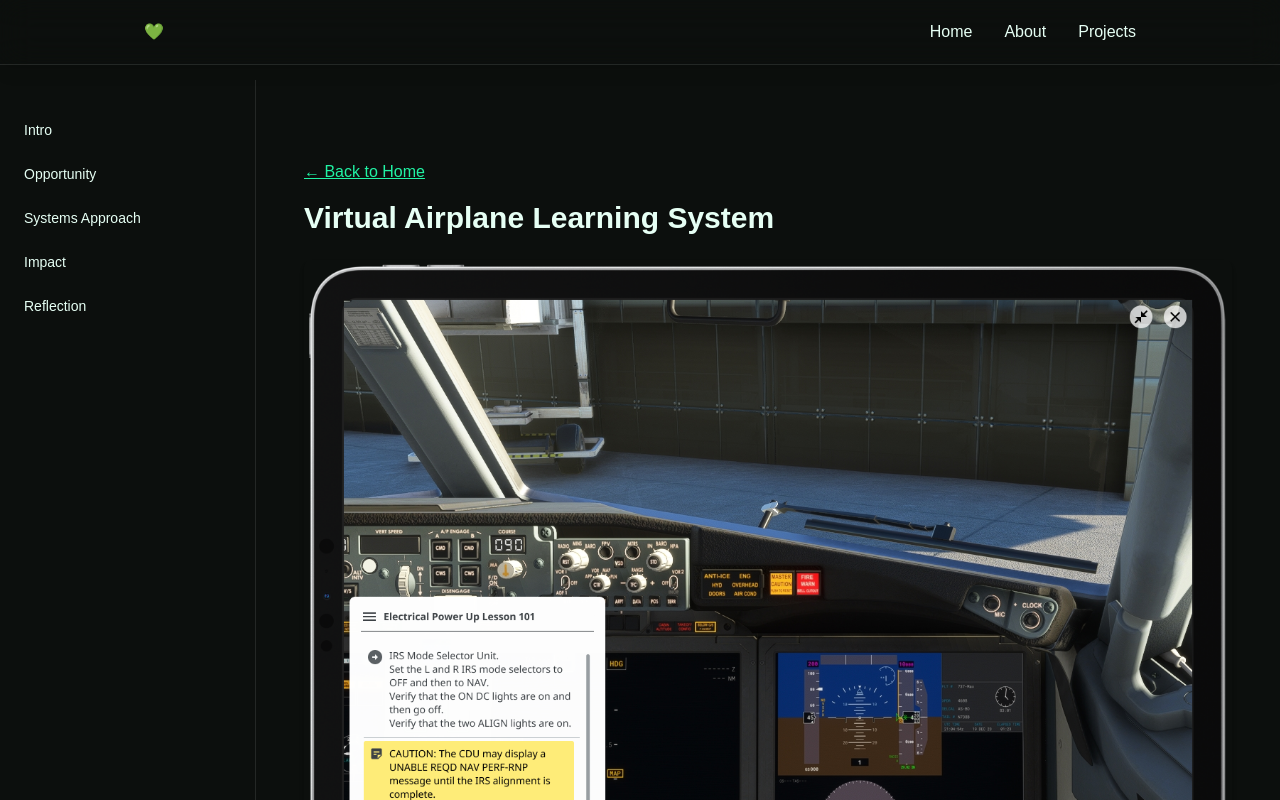
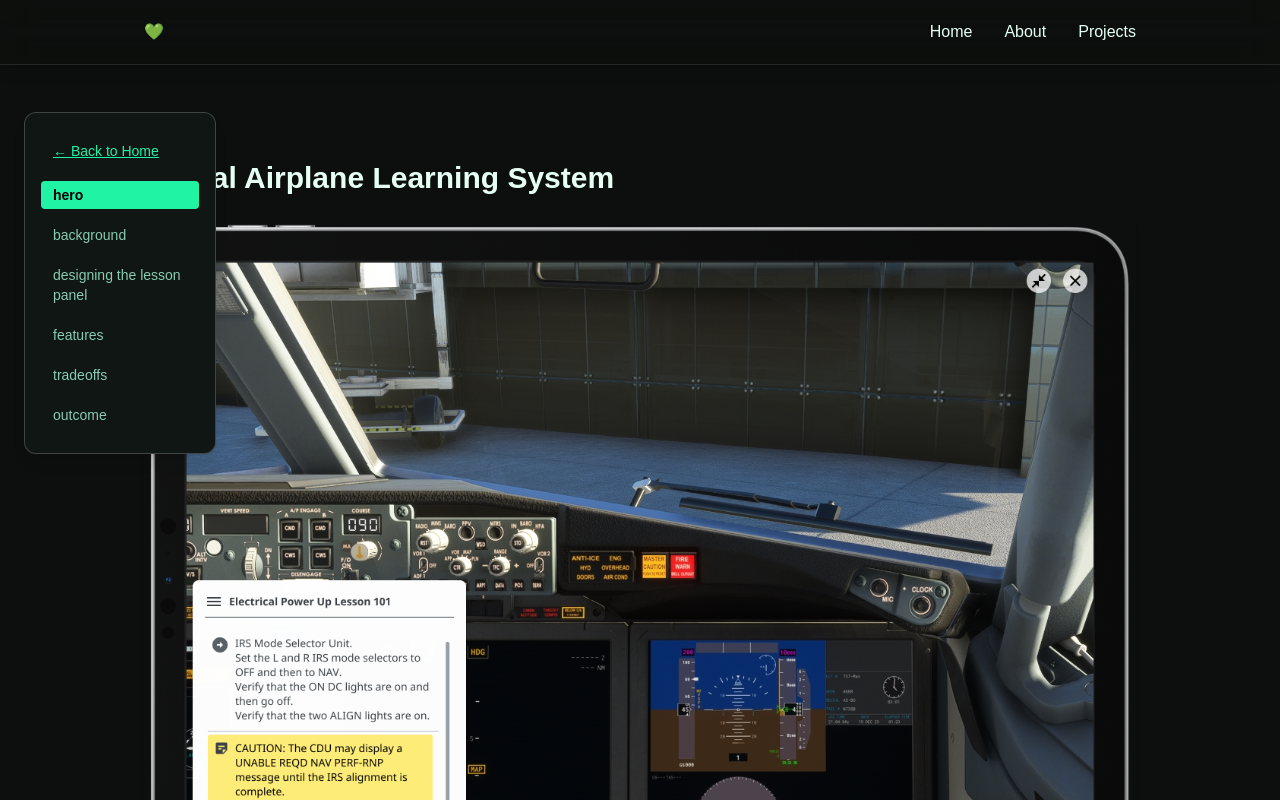
Before and after one commit to jordonaut/firstreactportfolio, a React (Vite) app: page /projects/virtual-airplane in a window 1280 px wide. Shown: the top 800 px of the page. Built offline with nearby package versions, Linux system fonts and the light colour scheme.

Commit message:
Updated the Sidebar and case study layout

```diff
--- a/src/components/caseStudies/VirtualAirplane.jsx
+++ b/src/components/caseStudies/VirtualAirplane.jsx
@@ -23,13 +23,7 @@ export default function VirtualAirplane() {
       transition={transition}
     >
       <CaseStudyLayout>
-        <Section id="hero">
-          <button
-            onClick={() => navigate('/')}
-            className="text-[var(--color-accent)] underline mb-4"
-          >
-            ← Back to Home
-          </button>
+        <Section id="hero" data-label="Overview">
             <h1 className="text-3xl font-bold">Virtual Airplane Learning System</h1>
             <CaseStudyImage
             src={vaIpadLandscape}
@@ -38,12 +32,11 @@ export default function VirtualAirplane() {
             />
           <header className="space-y-2">
             <p><strong>Role:</strong> UX/Product Designer</p>
-            <p><strong>Client:</strong> The Boeing Company</p>
             <p><strong>Tools:</strong> Figma, HTML/CSS, Prototype Spec, Internal UX Testing</p>
           </header>
         </Section>
 
-       <Section id="background">
+       <Section id="background" data-label="Background">
           <h2 className="text-2xl font-semibold">Background</h2>
 
           <div className="md:flex md:items-start md:gap-6 my-8">
@@ -81,7 +74,7 @@ export default function VirtualAirplane() {
           </div>
         </Section>
 
-        <Section id="designing-the-lesson-panel">
+        <Section id="designing-the-lesson-panel" data-label="Designing the Lesson Panel">
           <h2 className="text-2xl font-semibold">Designing the Lesson Overlay</h2>
 
           <div className="my-6">
@@ -117,7 +110,7 @@ export default function VirtualAirplane() {
         </Section>
 
 
-        <Section id="features">
+        <Section id="features" data-label="Features">
           <h2 className="text-2xl font-semibold">Key Features</h2>
 
           <div className="space-y-6 mt-4">
@@ -143,8 +136,8 @@ export default function VirtualAirplane() {
           </div>
         </Section>
 
-        <Section id="tradeoffs">
-          <h2 className="text-2xl font-semibold">🧩 Design Tradeoffs</h2>
+        <Section id="tradeoffs" data-label="Tradeoffs">
+          <h2 className="text-2xl font-semibold">Design Tradeoffs</h2>
 
           <div className="space-y-6 mt-4">
             <div>
@@ -164,8 +157,8 @@ export default function VirtualAirplane() {
           </div>
         </Section>
 
-        <Section id="outcome">
-          <h2 className="text-2xl font-semibold">✅ Outcome</h2>
+        <Section id="outcome" data-label="Outcomes">
+          <h2 className="text-2xl font-semibold">Outcome</h2>
           <p>The Lesson Panel redesign launched in Release 5.2. Feedback from instructors and trainees was overwhelmingly positive. It became the foundation for multiple other interfaces across the Learner Solutions platform.</p>
 
           <ul className="list-disc ml-6 mt-4 space-y-2">
--- a/src/components/ui/CaseStudyLayout.jsx
+++ b/src/components/ui/CaseStudyLayout.jsx
@@ -1,5 +1,7 @@
 import { Navbar } from '../Navbar';
 import { motion } from 'framer-motion';
+import { Sidebar } from './Sidebar.jsx';
+
 
 export const CaseStudyLayout = ({ children }) => {
   return (
@@ -13,20 +15,8 @@ export const CaseStudyLayout = ({ children }) => {
       <Navbar />
 
       {/* Sidebar Navigation */}
-      <motion.aside
-        initial={{ x: -100, opacity: 0 }}
-        animate={{ x: 0, opacity: 1 }}
-        transition={{ delay: 0.2, duration: 0.6 }}
-        className="hidden lg:block w-64 sticky top-20 h-screen px-6 py-10 overflow-y-auto border-r border-white/10"
-      >
-        <nav className="space-y-6 text-sm">
-          <a href="#hero" className="block hover:text-[var(--color-accent)]">Intro</a>
-          <a href="#opportunity" className="block hover:text-[var(--color-accent)]">Opportunity</a>
-          <a href="#systems-approach" className="block hover:text-[var(--color-accent)]">Systems Approach</a>
-          <a href="#impact" className="block hover:text-[var(--color-accent)]">Impact</a>
-          <a href="#reflection" className="block hover:text-[var(--color-accent)]">Reflection</a>
-        </nav>
-      </motion.aside>
+      <Sidebar />
+
 
       {/* Main Content */}
       <main className="flex-1 px-4 sm:px-8 py-12 space-y-20">
--- a/src/components/ui/Sidebar.jsx
+++ b/src/components/ui/Sidebar.jsx
@@ -1,93 +1,61 @@
-import { Link, useLocation } from 'react-router-dom';
+import { useEffect, useState } from 'react';
+import { useNavigate } from 'react-router-dom';
 
-const caseStudies = [
-  {
-    category: 'Boeing Case Studies',
-    children: [
-      {
-        title: 'Virtual Airplane',
-        path: '/virtual-airplane',
-        anchors: ['#discovery', '#tradeoffs', '#outcome'],
+export function Sidebar() {
+  const navigate = useNavigate();
+  const [sections, setSections] = useState([]);
+  const [activeId, setActiveId] = useState(null);
+
+  // Automatically find all <section id="..."> elements
+  useEffect(() => {
+    const sectionEls = Array.from(document.querySelectorAll('section[id]'));
+    const sectionInfo = sectionEls.map((el) => ({
+      id: el.id,
+      label: el.dataset.label || el.id.replace(/-/g, ' '),
+    }));
+    setSections(sectionInfo);
+
+    const observer = new IntersectionObserver(
+      (entries) => {
+        const visible = entries.find((entry) => entry.isIntersecting);
+        if (visible) setActiveId(visible.target.id);
       },
       {
-        title: 'Computer Display Unit',
-        path: '/virtual-airplane-cdu',
-        anchors: ['#overview', '#discovery', '#design-decisions', '#tradeoffs', '#outcome'],
-      },
-      {
-        title: 'Design System',
-        path: '/design-system',
-        anchors: ['#overview', '#components', '#impact'],
-      },
-    ],
-  },
-  {
-    category: 'Gay City',
-    path: '/gay-city',
-    anchors: ['#overview', '#approach', '#impact'],
-  },
-  {
-    category: 'Velocity Dance Center',
-    path: '/velocity-dance',
-    anchors: ['#overview', '#process', '#results'],
-  },
-];
+        rootMargin: '-40% 0px -50% 0px',
+        threshold: 0.1,
+      }
+    );
 
-export function CaseStudySidebar() {
-  const location = useLocation();
+    sectionEls.forEach((el) => observer.observe(el));
+    return () => observer.disconnect();
+  }, []);
+
+  if (!sections.length) return null;
 
   return (
-    <aside className="sticky top-10 space-y-6 text-sm text-[var(--color-text-secondary)]">
-      {caseStudies.map((section, i) => (
-        <div key={i}>
-          <h3 className="font-bold text-[var(--color-text)] mb-2">
-            {section.category}
-          </h3>
-          {section.children ? (
-            section.children.map((child, j) => (
-              <div key={j} className="ml-2 mb-4">
-                <Link
-                  to={child.path}
-                  className={`block font-medium ${location.pathname === child.path ? 'text-[var(--color-accent)]' : ''}`}
-                >
-                  {child.title}
-                </Link>
-                {location.pathname === child.path && (
-                  <ul className="ml-4 mt-1 space-y-1 border-l border-[var(--color-surface)] pl-2">
-                    {child.anchors.map((anchor, k) => (
-                      <li key={k}>
-                        <a href={anchor} className="hover:underline">
-                          {anchor.replace('#', '').replace(/-/g, ' ')}
-                        </a>
-                      </li>
-                    ))}
-                  </ul>
-                )}
-              </div>
-            ))
-          ) : (
-            <div className="ml-2">
-              <Link
-                to={section.path}
-                className={`block font-medium ${location.pathname === section.path ? 'text-[var(--color-accent)]' : ''}`}
-              >
-                {section.category}
-              </Link>
-              {location.pathname === section.path && (
-                <ul className="ml-4 mt-1 space-y-1 border-l border-[var(--color-surface)] pl-2">
-                  {section.anchors.map((anchor, l) => (
-                    <li key={l}>
-                      <a href={anchor} className="hover:underline">
-                        {anchor.replace('#', '').replace(/-/g, ' ')}
-                      </a>
-                    </li>
-                  ))}
-                </ul>
-              )}
-            </div>
-          )}
-        </div>
-      ))}
+    <aside className="fixed top-28 left-6 w-48 hidden xl:block z-40 border border-white/20 bg-[var(--color-surface)] shadow-lg rounded-xl px-4 py-6 backdrop-blur-sm bg-opacity-90">
+      <button
+        onClick={() => navigate('/')}
+        className="block px-3 py-1 text-left text-sm text-[var(--color-accent)] underline mb-4 hover:text-[var(--color-primary-bright)] transition-colors duration-200"
+      >
+        ← Back to Home
+      </button>
+
+      <nav className="space-y-3 text-sm text-[var(--color-text-secondary)]">
+        {sections.map(({ id, label }) => (
+          <a
+            key={id}
+            href={`#${id}`}
+            className={`block px-3 py-1 rounded transition-all ${
+              activeId === id
+                ? 'bg-[var(--color-accent)] text-black font-semibold'
+                : 'hover:text-[var(--color-accent)]'
+            }`}
+          >
+            {label}
+          </a>
+        ))}
+      </nav>
     </aside>
   );
 }
```
Also changed, not shown: src/assets/images/caseStudies/virtualAirplane/lights-off.png (renamed from src/assets/images/caseStudies/virtualAirplane/Lights Off.png), src/assets/images/caseStudies/virtualAirplane/lights-on.png (renamed from src/assets/images/caseStudies/virtualAirplane/Lights On.png).
